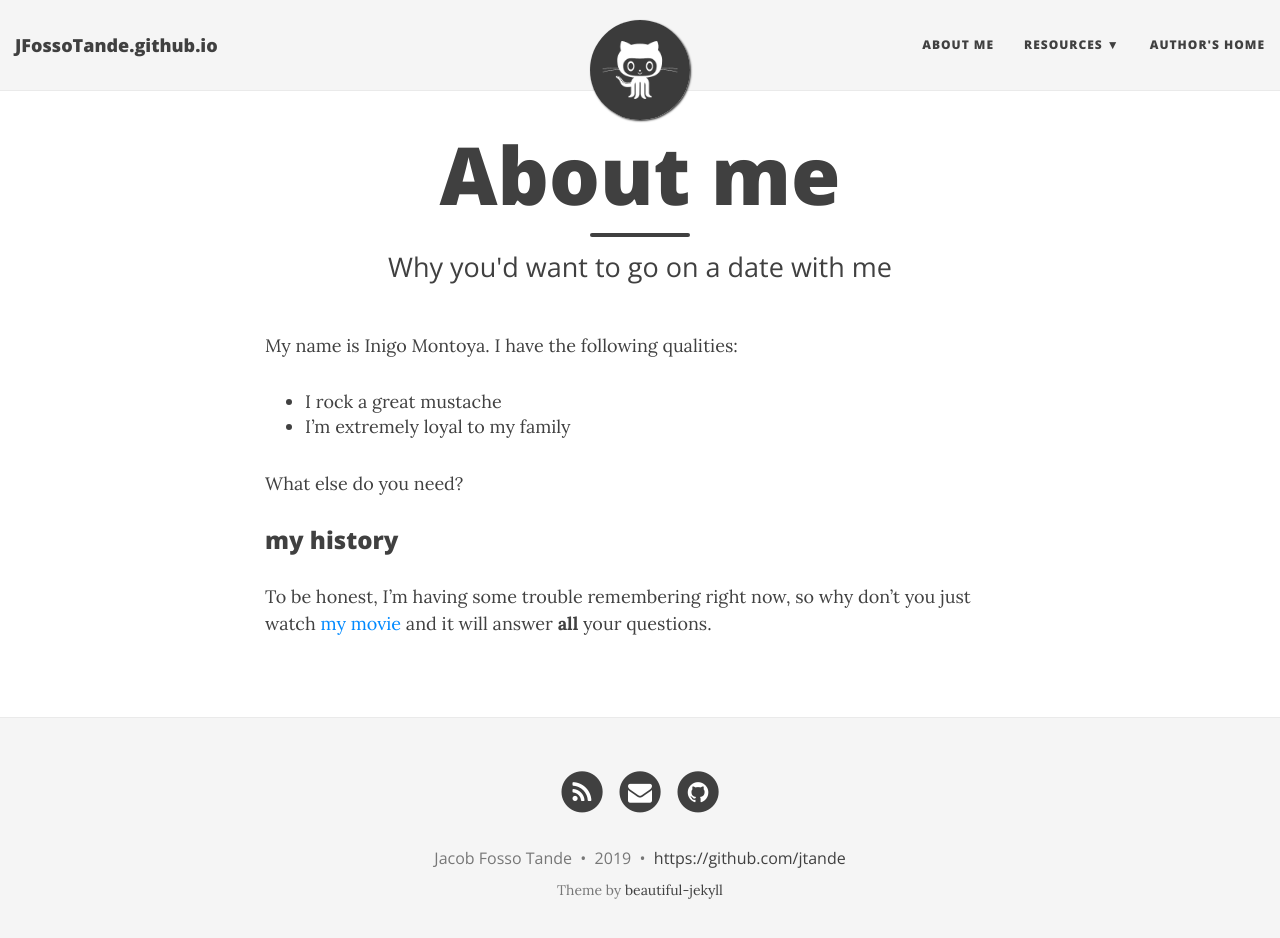
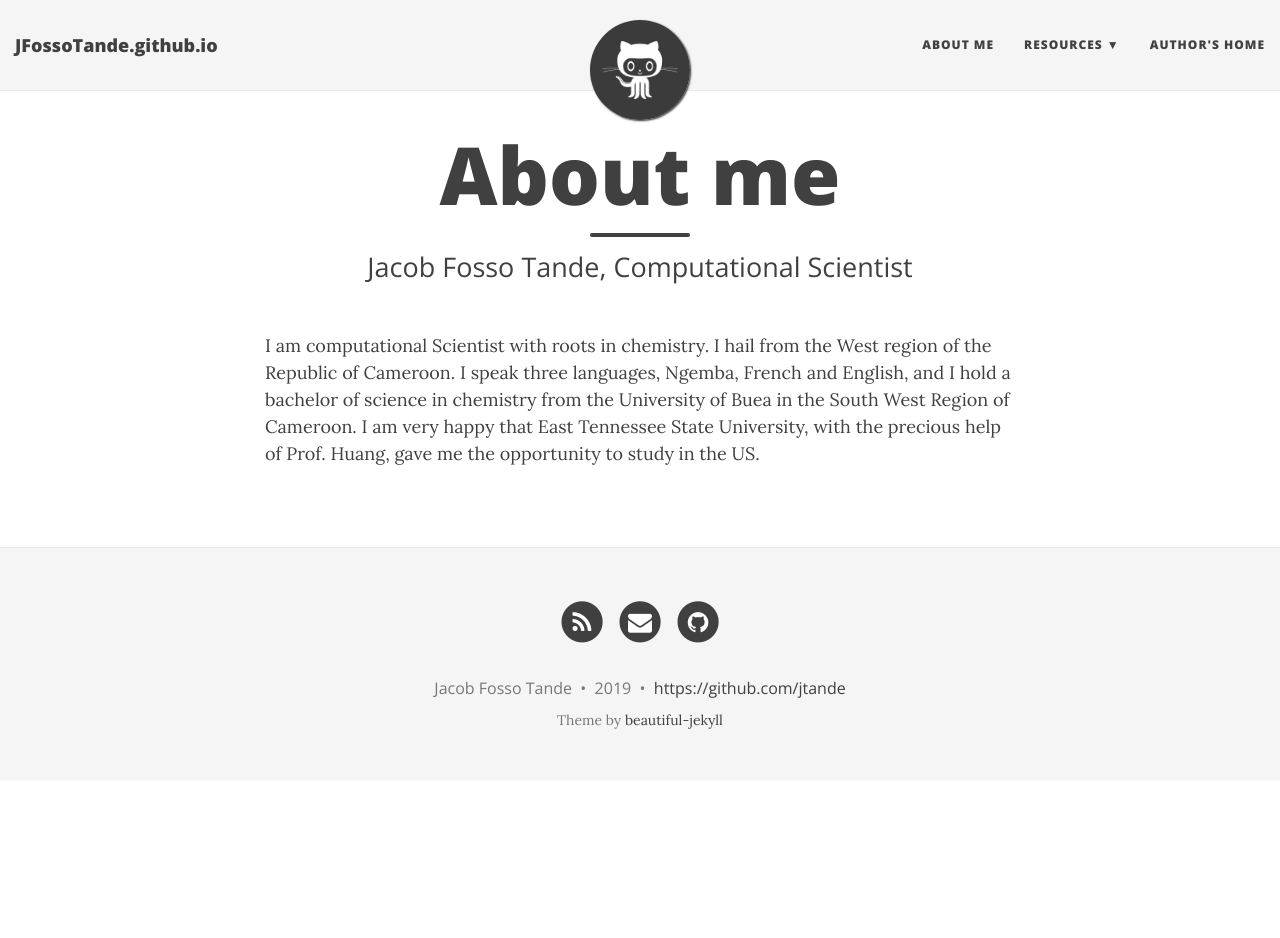
Before and after one commit to jtande/JFossoTande.github.io, a Jekyll site: the page built from aboutme.md, in a window 1280 px wide and 951 px high. Shown: the top 938 px of the window. Built offline with Jekyll 4.4.1, drawn with Linux system fonts in a browser that asks for light colours; nearby versions of some CDN libraries.

Commit message:
brief biography of myself

```diff
--- a/aboutme.md
+++ b/aboutme.md
@@ -1,16 +1,12 @@
 ---
 layout: page
 title: About me
-subtitle: Why you'd want to go on a date with me
+subtitle: Jacob Fosso Tande, Computational Scientist
 ---
-
-My name is Inigo Montoya. I have the following qualities:
-
-- I rock a great mustache
-- I'm extremely loyal to my family
-
-What else do you need?
-
-### my history
-
-To be honest, I'm having some trouble remembering right now, so why don't you just watch [my movie](http://en.wikipedia.org/wiki/The_Princess_Bride_%28film%29) and it will answer **all** your questions.
+ I am computational Scientist with roots in chemistry.
+ I hail from the West region of the Republic of Cameroon.
+ I speak three languages, Ngemba, French and English, and
+ I hold a bachelor of science in chemistry from the University
+ of Buea in the South West Region of Cameroon. I am very happy
+ that East Tennessee State University, with the precious help of
+ Prof. Huang, gave me the opportunity to study in the US.
```
